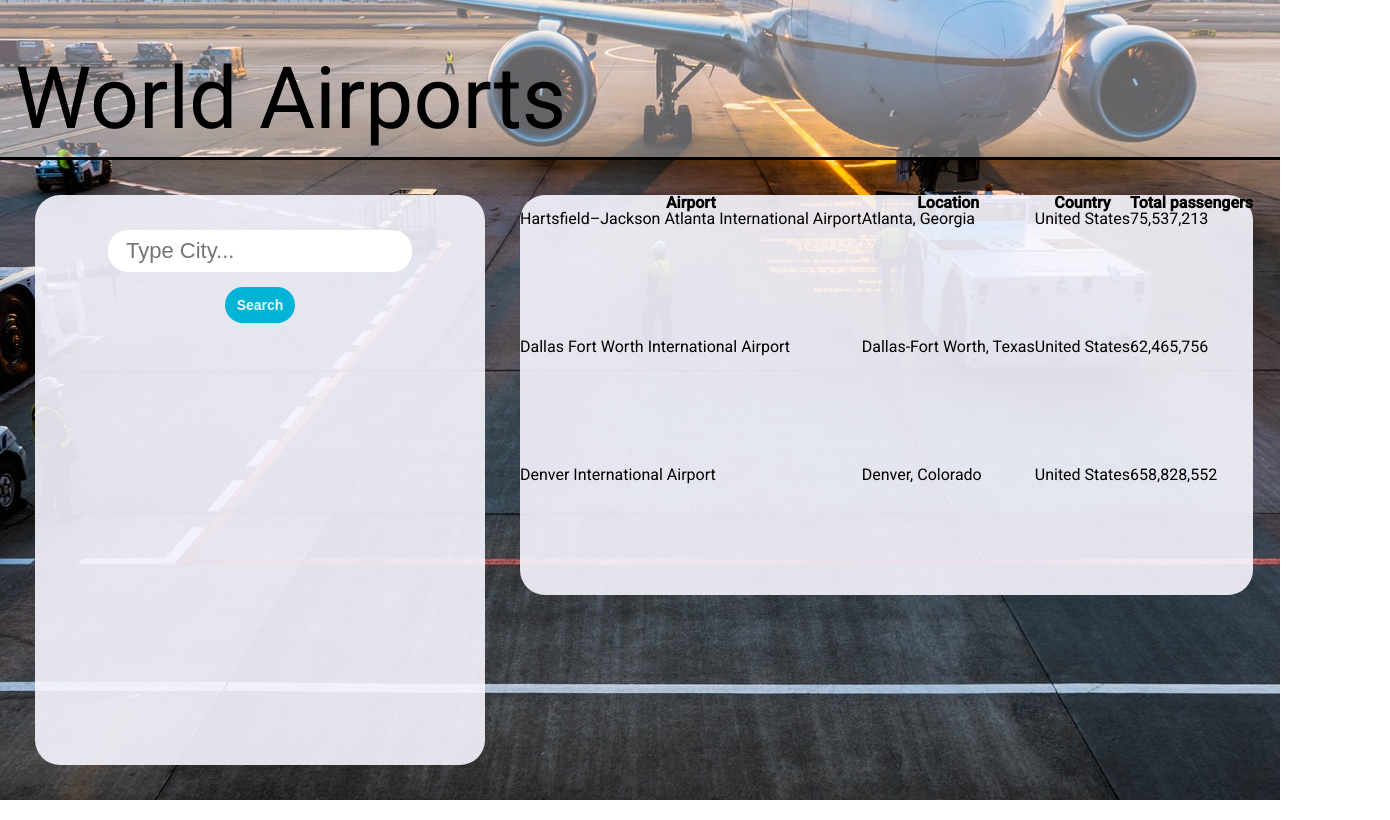
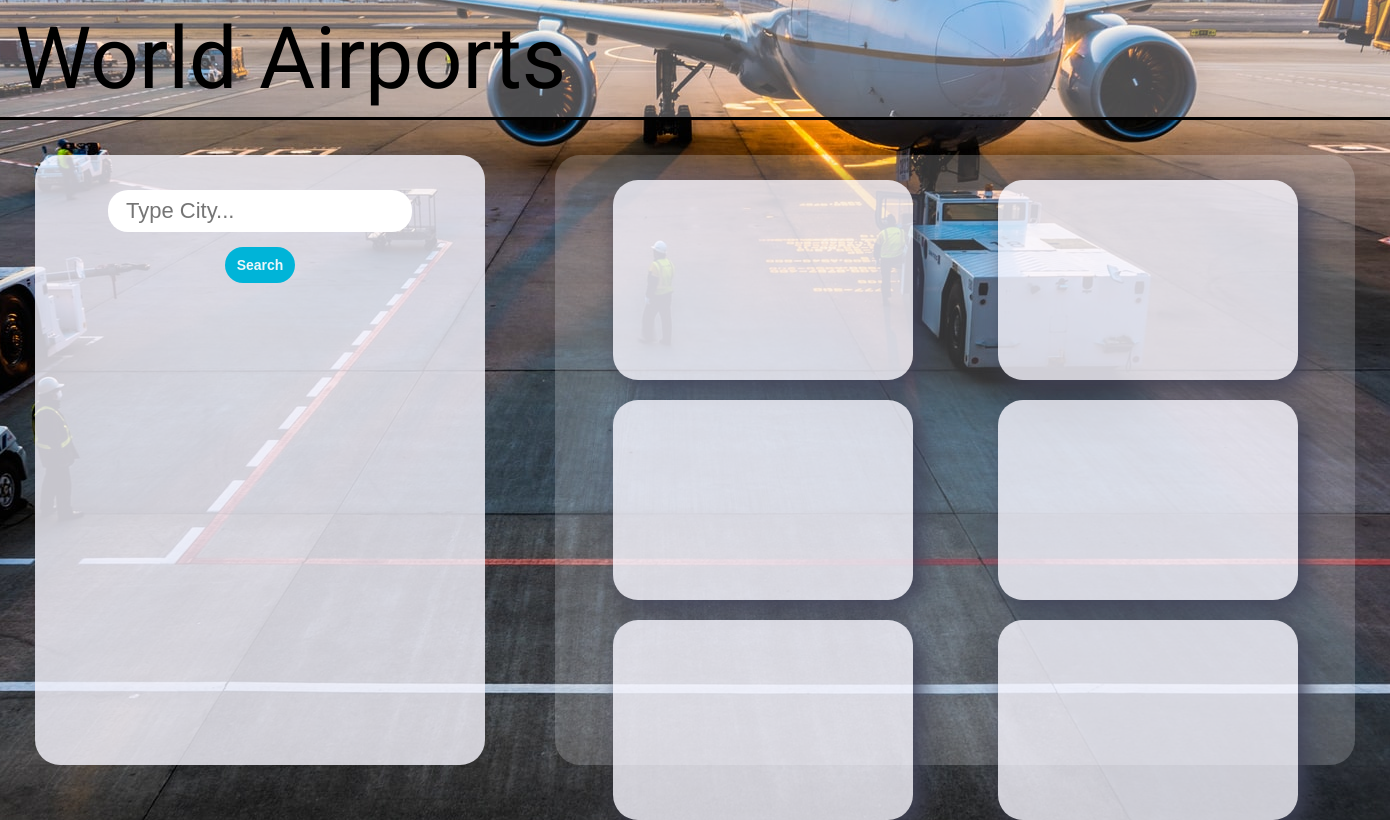
Before and after one commit to Rom4n25/flights, a React (Create React App) app: page / in a window 1280 px wide. Shown: the whole page, 1390 px wide, since content can reach past the window. Built offline with nearby package versions, Linux system fonts and the light colour scheme.

Commit message:
Improve css styles

```diff
--- a/src/components/header/Header.js
+++ b/src/components/header/Header.js
@@ -5,7 +5,7 @@ const Header = () => {
         header:{
             display: "flex",
             alignItems: "flex-end",
-            backgroundColor: "rgba(248, 247, 255, 0.4)",
+            backgroundColor: "rgba(248, 247, 255, 0.3)",
             fontSize:"86px",
             padding:"15px",
             gridColumnStart: "1",
--- a/src/components/main/AirportDetails.js
+++ b/src/components/main/AirportDetails.js
@@ -24,9 +24,10 @@ const AirportDetails = () => {
             gap: "4px",
             padding: "20px",
             fontSize: "18px",
-            backgroundColor: "rgba(108, 117, 125, 0.15)",
+            backgroundColor: "rgba(248, 247, 255, 0.8)",
             borderRadius: "25px",
-            color: "#182825"
+            color: "#182825",
+            maxWidth: "450px",
         },
 
         h1:{
@@ -42,6 +43,11 @@ const AirportDetails = () => {
         },
 
         flightsTable:{
+            backgroundColor: "rgba(248, 247, 255, 0.8)",
+            borderTopLeftRadius: "25px",
+            borderBottomLeftRadius: "25px",
+            marginLeft: "20px",
+            marinRight:"20px",
             display: "flex",
             justifyContent: "center",
             flex:"1",
--- a/src/components/main/FlightsTable.js
+++ b/src/components/main/FlightsTable.js
@@ -8,6 +8,7 @@ const styles = {
     },
 
     table: {
+        margin:"20px",
         borderCollapse: "separate",
         borderSpacing: "20px 2px",
         textAlign:"left",
--- a/src/components/main/Main.js
+++ b/src/components/main/Main.js
@@ -8,15 +8,21 @@ const Main = () => {
 
     const style = {
         display:"flex",
-        backgroundColor: "rgba(248, 247, 255, 0.9)",
+        backgroundColor: "rgba(248, 247, 255, 0.2)",
         padding: "25px",
-        overflow: "hidden",
         margin: "35px",
         borderRadius: "25px",
-        minWidth: "300px"
+        minWidth: "750px",
+        height: "70vh"
     }
 
-    if(airport.length===0) return <WelcomeContent/>
+    if(airport.length===0){
+        return (
+            <main style={style}>
+                <WelcomeContent/>
+            </main>
+        )
+    }
 
     return (
         <main style={style}>
--- a/src/components/main/WelcomeContent.js
+++ b/src/components/main/WelcomeContent.js
@@ -1,48 +1,39 @@
 const WelcomeContent = () => {
+
 
     const styles = {
 
-        table:{
-            backgroundColor: "rgba(248, 247, 255, 0.9)",
-            marginTop: "35px",
+        gridContainer:{
+            flex: "1",
+            display: "grid",
+            gap: "20px",
+            minWidth: "650px",
+            gridTemplateColumns: "repeat(auto-fill, minmax(350px, 1fr)",
+            justifyItems: "center",
+            alignItems: "center"
+        },
+
+        item:{
+            height: "200px",
+            width: "300px",
+            backgroundColor: "rgba(248, 247, 255, 0.8)",
             borderRadius: "25px",
-            height: "400px"
+            boxShadow: "8px 8px 24px 0px rgba(66, 68, 90, 1)",
+
         }
-    }
+
+        }
+
 
 
     return (
-        <div>
-            <table style={styles.table}>
-                <thead>
-                    <tr>
-                        <th>Airport</th>
-                        <th>Location</th>
-                        <th>Country</th>
-                        <th>Total passengers</th>
-                    </tr>
-                </thead>
-                <tbody>
-                    <tr>
-                        <td>Hartsfield–Jackson Atlanta International Airport</td>
-                        <td>Atlanta, Georgia</td>
-                        <td>United States</td>
-                        <td>75,537,213</td>
-                    </tr>
-                    <tr>
-                        <td>Dallas Fort Worth International Airport</td>
-                        <td>Dallas-Fort Worth, Texas</td>
-                        <td>United States</td>
-                        <td>62,465,756</td>
-                    </tr>
-                    <tr>
-                        <td>Denver International Airport</td>
-                        <td>Denver, Colorado</td>
-                        <td>United States</td>
-                        <td>658,828,552</td>
-                    </tr>
-                </tbody>
-            </table>
+        <div style={styles.gridContainer}>
+            <div style={styles.item}></div>
+            <div style={styles.item}></div>
+            <div style={styles.item}></div>
+            <div style={styles.item}></div>
+            <div style={styles.item}></div>
+            <div style={styles.item}></div>
         </div>
     )
 }
--- a/src/components/nav/AirportsTable.js
+++ b/src/components/nav/AirportsTable.js
@@ -10,7 +10,7 @@ const styles = {
     table:{
         textAlign:"left",
         fontSize: "18px",
-        width: "100%"
+        width: "100%",
     },
 
     th:{
--- a/src/components/nav/Nav.js
+++ b/src/components/nav/Nav.js
@@ -5,7 +5,7 @@ const Nav = () => {
 
     const style = {
         width:"450px",
-        backgroundColor: "rgba(248, 247, 255, 0.9)",
+        backgroundColor: "rgba(248, 247, 255, 0.8)",
         margin: "35px",
         borderRadius: "25px"
     }
```
